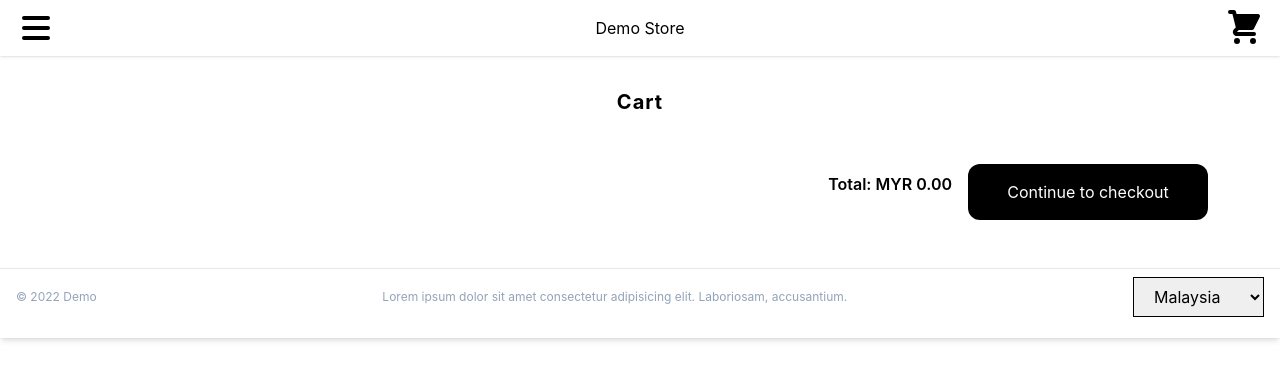
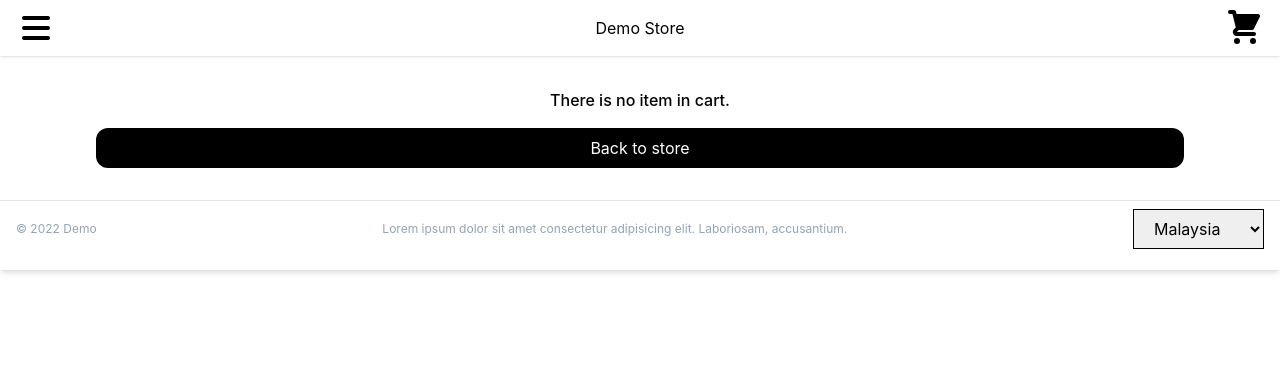
Before and after one commit to kaisian97/demo-ablr, a React (Create React App) app: page /cart in a window 1280 px wide. Shown: the top 380 px of the page. Built offline with nearby package versions, Linux system fonts and the light colour scheme.

Commit message:
Display empty cart content if cart is empty

```diff
--- a/src/pages/Cart/index.tsx
+++ b/src/pages/Cart/index.tsx
@@ -7,6 +7,7 @@ import Button from "components/common/Button";
 import { useNavigate } from "react-router-dom";
 import Checkout from "pages/Checkout";
 import { TrashIcon } from "@heroicons/react/solid";
+import Home from "pages/Home";
 
 type Props = {};
 
@@ -32,6 +33,8 @@ const Cart = (props: Props) => {
 
   return (
     <div>
+      {!!cart.length ? (
+        <>
           <h1 className="text-xl tracking-wider font-bold text-center mb-8">
             Cart
           </h1>
@@ -47,7 +50,7 @@ const Cart = (props: Props) => {
                         isFirstItem ? "border-t" : ""
                       }`}
                     >
-                  <div className="flex justify-between items-center space-x-4">
+                      <div className="flex flex-[3] items-center space-x-4">
                         <div className="flex-shrink-0">
                           <Image
                             src={item.image}
@@ -59,12 +62,12 @@ const Cart = (props: Props) => {
                           {item.title} ({item.quantity})
                         </div>
                       </div>
-                  <div className="flex space-x-4 items-center">
+                      <div className="flex flex-1 space-x-4 items-center">
                         <TrashIcon
                           className="w-5 h-5 cursor-pointer hover:text-red-500 transition"
                           onClick={() => deleteCart(item)}
                         />
-                    <div className="text-slate-500 text-sm">
+                        <div className="text-slate-500 text-xs w-[100px]">
                           {formatPrice(parseFloat(item.price) * item.quantity)}
                         </div>
                       </div>
@@ -86,6 +89,15 @@ const Cart = (props: Props) => {
               </div>
             </div>
           </div>
+        </>
+      ) : (
+        <div className="text-center mx-16">
+          <div className="font-medium mb-4">There is no item in cart.</div>
+          <Button className="w-full" onClick={() => navigate(Home.path)}>
+            Back to store
+          </Button>
+        </div>
+      )}
     </div>
   );
 };
```
Lines whose indentation alone changed are shown as unchanged.
